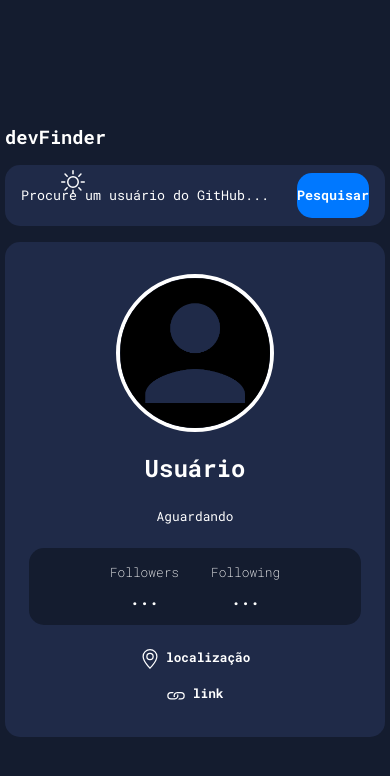
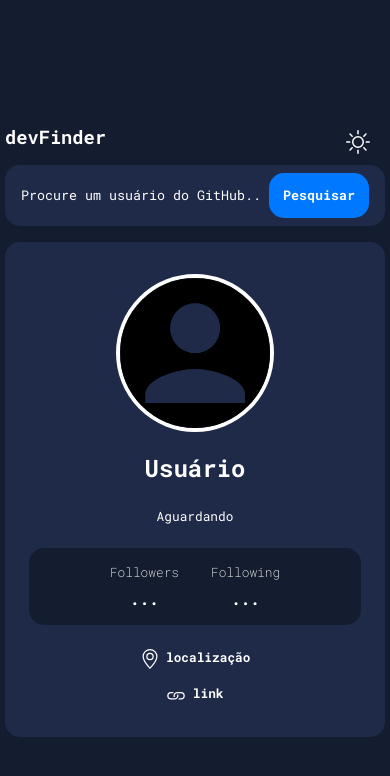
Before and after one commit to evaaldo/BUSCADOR-USUARIOS-GITHUB, a React (Create React App) app: page / in a window 390 px wide. Shown: the top 776 px of the page. Built offline with nearby package versions, Linux system fonts and the light colour scheme.

Commit message:
Modificação do posicionamento do icone de trocar tema na versão mobile

```diff
--- a/src/App.css
+++ b/src/App.css
@@ -103,4 +103,10 @@
     width: 380px;
   }
 
+  .theme-switch {
+    position: absolute;
+    right: 20px;
+    top: 130px;
+  }
+
 }
--- a/src/Componentes/Container/ContainerCima.css
+++ b/src/Componentes/Container/ContainerCima.css
@@ -40,7 +40,7 @@
 
 .containerTopo__text {
     background-color: transparent;
-    width: 600px;
+    width: 700px;
     border: none;
     color: var(--branco);
 }
@@ -63,3 +63,14 @@
     display: none;
     font-size: 1.5em;
 }
+
+@media screen and (max-width: 1024px) {
+
+    .containerTopo__text {
+        background-color: transparent;
+        width: 240px;
+        border: none;
+        color: var(--branco);
+    }
+
+}
```
